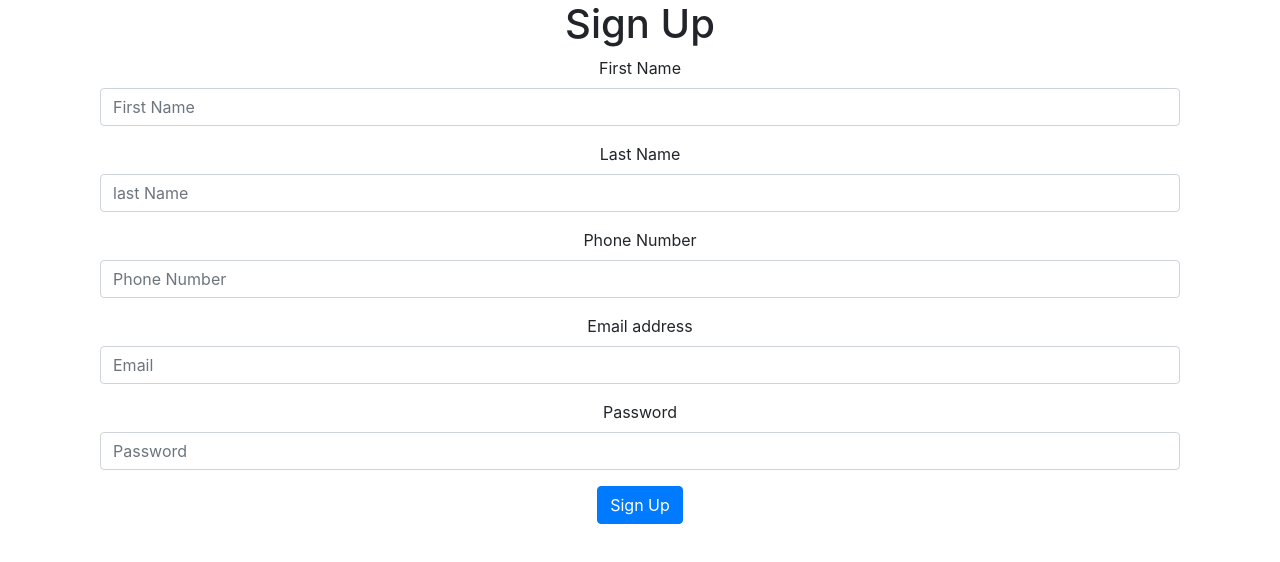
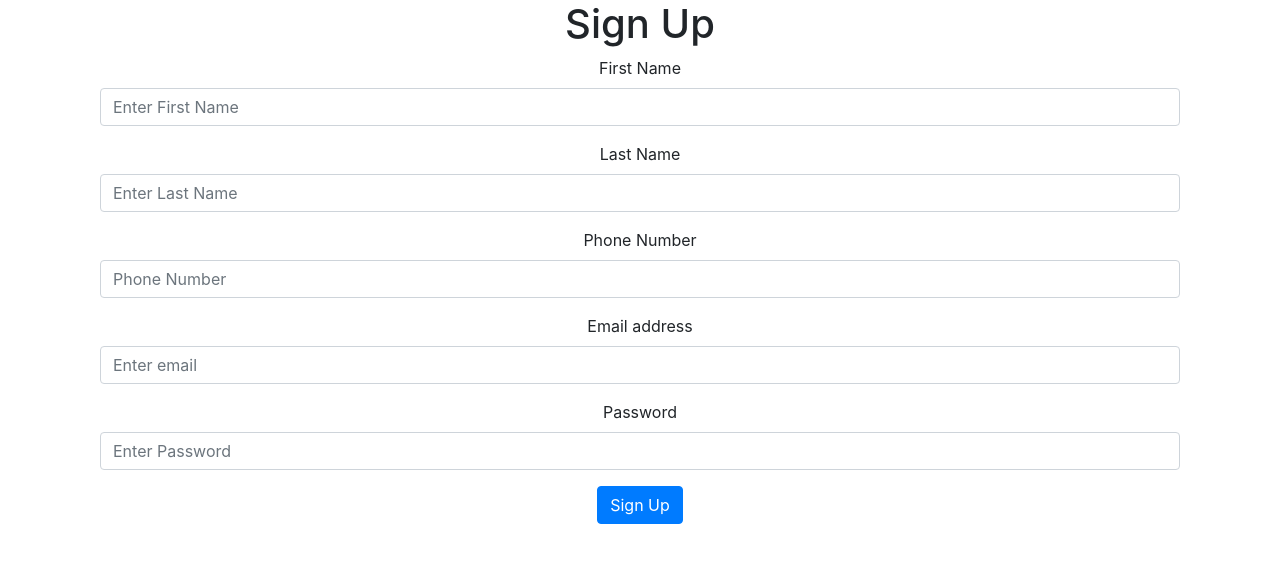
Before and after one commit to eligoldf/Friends-gathering, a React (Create React App) app: page /#/signup in a window 1280 px wide. Shown: the top 562 px of the page. Built offline with nearby package versions, Linux system fonts and the light colour scheme.

Commit message:
add sign up

```diff
--- a/src/data/users.json
+++ b/src/data/users.json
@@ -6,7 +6,7 @@
         "email": "johndoe@gmail.com",
         "isAdmin": true,
         "password": "123",
-        "phone": "054-321-33-33"
+        "phone": "0543213333"
     },
     {
         "id": 2,
@@ -15,6 +15,6 @@
         "email": "sara@sara.com",
         "isAdmin": false,
         "password": "abc",
-        "phone": "052-542-53-33"
+        "phone": "0525425333"
     }
 ]
--- a/src/pages/SignupPage.js
+++ b/src/pages/SignupPage.js
@@ -1,29 +1,117 @@
 import React from 'react';
+import { useDispatch } from 'react-redux';
 import { Container, Form, Button } from 'react-bootstrap';
+import { useFormik } from 'formik';
+import * as Yup from 'yup';
+import _ from 'lodash';
+import { addUserSuccess } from '../store/user';
 
-const SignupPage = () => (
+const SignupPage = () => {
+  const dispatch = useDispatch();
+
+  const validationSchema = Yup.object({
+    firstName: Yup.string().min(2).max(20).required(),
+    lastName: Yup.string().min(2).max(30).required(),
+    phone: Yup.string().min(9).max(15).required(),
+    email: Yup.string().email().required(),
+    password: Yup.string().min(3).required(),
+  });
+
+  const handleSignUp = ({
+    firstName, lastName, phone, email, password,
+  }, { resetForm, setSubmitting }) => {
+    const data = {
+      id: _.uniqueId(),
+      firstName,
+      lastName,
+      email,
+      isAdmin: false,
+      password,
+      phone,
+    };
+
+    dispatch(addUserSuccess(data));
+    setSubmitting(false);
+    resetForm();
+  };
+
+  const {
+    handleSubmit, handleChange, values, errors,
+  } = useFormik({
+    initialValues: {
+      firstName: '',
+      lastName: '',
+      phone: '',
+      email: '',
+      password: '',
+    },
+    onSubmit: handleSignUp,
+    validationSchema,
+  });
+
+  return (
     <Container className="c-signup-page text-center">
       <h1>Sign Up</h1>
-    <Form>
+      <Form onSubmit={handleSubmit}>
         <Form.Group controlId="first-name">
           <Form.Label>First Name</Form.Label>
-        <Form.Control type="text" placeholder="First Name" />
+          <Form.Control
+            type="text"
+            name="firstName"
+            placeholder="Enter First Name"
+            value={values.firstName}
+            onChange={handleChange}
+            isInvalid={!!errors.firstName}
+          />
+          {errors.firstName}
         </Form.Group>
         <Form.Group controlId="last-name">
           <Form.Label>Last Name</Form.Label>
-        <Form.Control type="text" placeholder="last Name" />
+          <Form.Control
+            type="text"
+            name="lastName"
+            placeholder="Enter Last Name"
+            value={values.lastName}
+            onChange={handleChange}
+            isInvalid={!!errors.lastName}
+          />
+          {errors.lastName}
         </Form.Group>
         <Form.Group controlId="phone">
           <Form.Label>Phone Number</Form.Label>
-        <Form.Control type="text" placeholder="Phone Number" />
+          <Form.Control
+            type="text"
+            name="phone"
+            placeholder="Phone Number"
+            value={values.phone}
+            onChange={handleChange}
+            isInvalid={!!errors.phone}
+          />
+          {errors.phone}
         </Form.Group>
         <Form.Group controlId="email">
           <Form.Label>Email address</Form.Label>
-        <Form.Control type="email" placeholder="Email" />
+          <Form.Control
+            name="email"
+            type="email"
+            placeholder="Enter email"
+            value={values.email}
+            onChange={handleChange}
+            isInvalid={!!errors.email}
+          />
+          {errors.email}
         </Form.Group>
         <Form.Group controlId="password">
           <Form.Label>Password</Form.Label>
-        <Form.Control type="password" placeholder="Password" />
+          <Form.Control
+            name="password"
+            type="password"
+            placeholder="Enter Password"
+            value={values.password}
+            onChange={handleChange}
+            isInvalid={!!errors.password}
+          />
+          {errors.password}
         </Form.Group>
         <Button variant="primary" type="submit">
           Sign Up
@@ -31,5 +119,5 @@ const SignupPage = () => (
       </Form>
     </Container>
   );
-
+};
 export default SignupPage;
--- a/src/store/user.js
+++ b/src/store/user.js
@@ -1,11 +1,12 @@
 /* eslint-disable no-param-reassign */
 import { createSlice } from '@reduxjs/toolkit';
-// import axios from 'axios';
+import users from '../data/users.json';
 
 const userSlice = createSlice({
   name: 'user',
   initialState: {
     activeUser: null,
+    usersList: users,
   },
   reducers: {
     loginSuccess: (state, action) => {
@@ -14,8 +15,11 @@ const userSlice = createSlice({
     logoutSuccess: (state) => {
       state.activeUser = null;
     },
+    addUserSuccess: (state, action) => {
+      state.usersList.push(action.payload);
+    },
   },
 });
 
 export default userSlice.reducer;
-export const { loginSuccess, logoutSuccess } = userSlice.actions;
+export const { loginSuccess, logoutSuccess, addUserSuccess } = userSlice.actions;
```
Also changed, not shown: 1 other file (tests, documents, lock files or other folders). Lines whose indentation alone changed are shown as unchanged.
